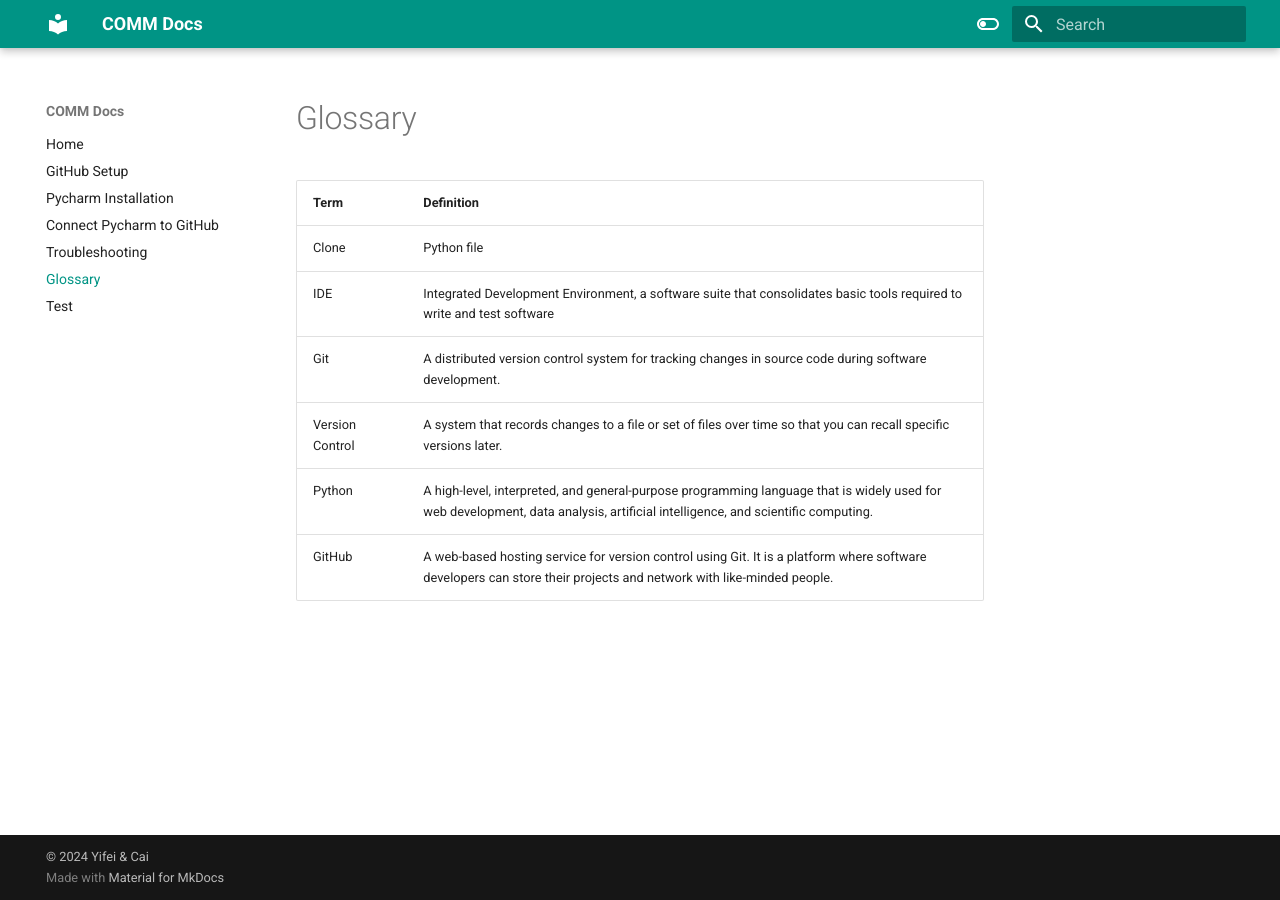
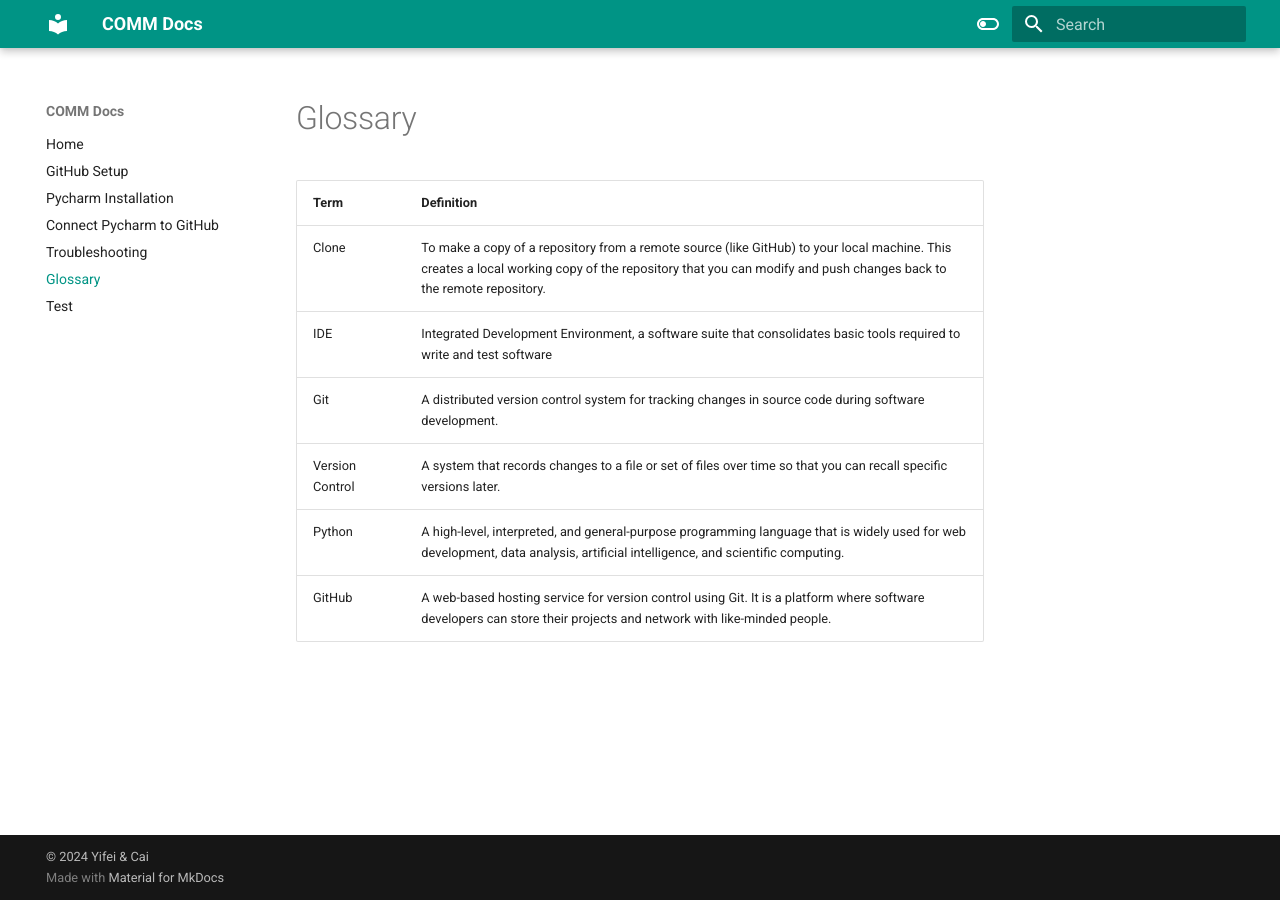
Before and after one commit to thebiggest0/pycharm-github-docs, an MkDocs documentation site: the page built from docs/pages/glossary.md, in a window 1280 px wide. Built offline with MkDocs 1.6.1 and Material for MkDocs 9.7.7, drawn with Linux system fonts in a browser that asks for light colours.

Commit message:
Modify Glossary

```diff
--- a/docs/pages/glossary.md
+++ b/docs/pages/glossary.md
@@ -1,6 +1,6 @@
 | **Term** | **Definition** |
 | :-| :-|
-|Clone | Python file|
+|Clone | To make a copy of a repository from a remote source (like GitHub) to your local machine. This creates a local working copy of the repository that you can modify and push changes back to the remote repository.|
 |IDE|Integrated Development Environment, a software suite that consolidates basic tools required to write and test software|
 |Git|A distributed version control system for tracking changes in source code during software development.|
 |Version Control|A system that records changes to a file or set of files over time so that you can recall specific versions later.|
```
